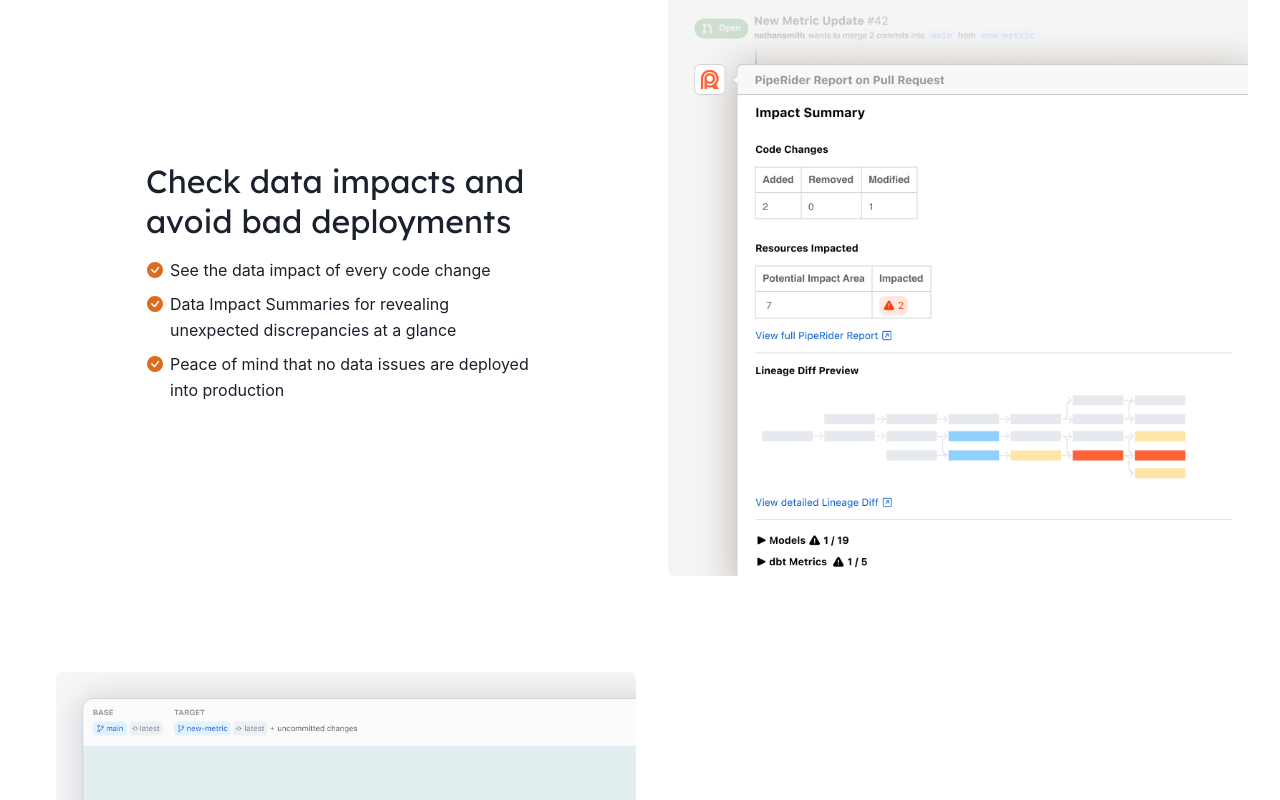
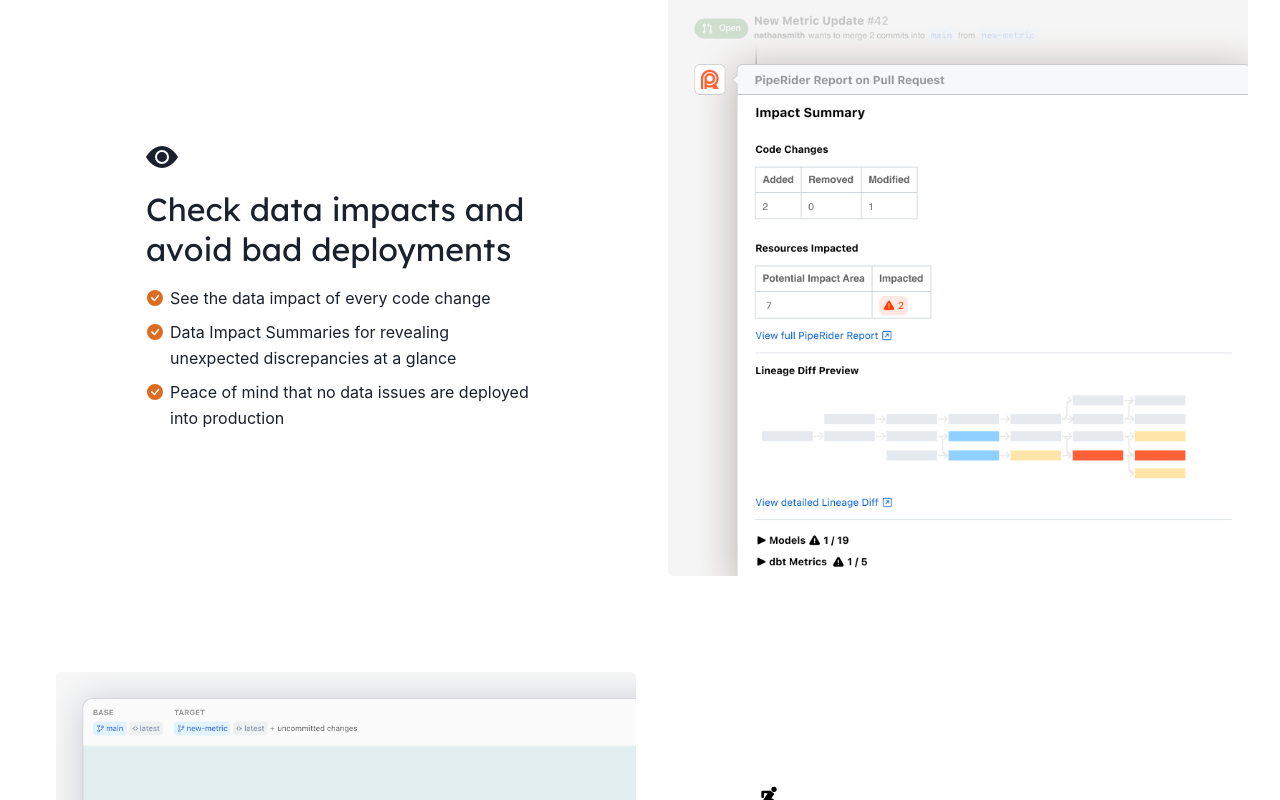
Before and after one commit to InfuseAI/piperider-io, a Next.js app: page /feature-template in a window 1280 px wide. Shown: the part 1040-1840 px from the top of the page. Built offline with nearby package versions, Linux system fonts and the light colour scheme.

Commit message:
Added icons to feature template

```diff
--- a/src/components/FeatureFeatures.jsx
+++ b/src/components/FeatureFeatures.jsx
@@ -56,6 +56,7 @@
             <div key={index} className="w-full flex flex-col md:flex-row md:space-x-6 md:items-center">
               <div className="flex-1 p-4">
                 <div className="p-8 max-w-md mx-auto">
+                  <h2 className="text-3xl font-display mb-2 leading-tight mb-4"><Icon as={feature.icon} /></h2>
                   <h2 className="text-3xl font-display mb-2 leading-tight mb-4">{feature.title}</h2>
                   {feature.description && (
                     <p className="leading-relaxed my-4">{feature.description}</p>
--- a/src/pages/feature-template.jsx
+++ b/src/pages/feature-template.jsx
@@ -15,6 +15,10 @@
 
 import { ChakraProvider } from '@chakra-ui/react'
 import SingletonContextProvider from './SingletonContextProvider'
+
+import { BsEye, BsEyeFill, BsFillAlarmFill, BsFillCheckCircleFill } from 'react-icons/bs' // <- NOTE: These icons must also be imported into FeatureFeatures component.
+import { GrRun } from 'react-icons/gr'
+import { BiGitPullRequest } from 'react-icons/bi'
 
 // import { useEffect } from 'react'
 
@@ -55,6 +59,7 @@
                             [
                               {
                                 title: "Check data impacts and avoid bad deployments",
+                                icon: BsEyeFill,
                                 description: null,
                                 points: [
                                     "See the data impact of every code change",
@@ -65,6 +70,7 @@
                               },
                               {
                                 title: "Identify and fix unexpected data issues quickly",
+                                icon: GrRun,
                                 description: null,
                                 points: [
                                     "Spot any unexpected data discrepancies instantly in Impact Summaries",
@@ -75,6 +81,7 @@
                               },
                               {
                                 title: "Seamless integration with Pull Requests",
+                                icon: BiGitPullRequest,
                                 description: null,
                                 points: [
                                     "Embeds into Pull Requests for effortless code reviews and CI/CD",
```
